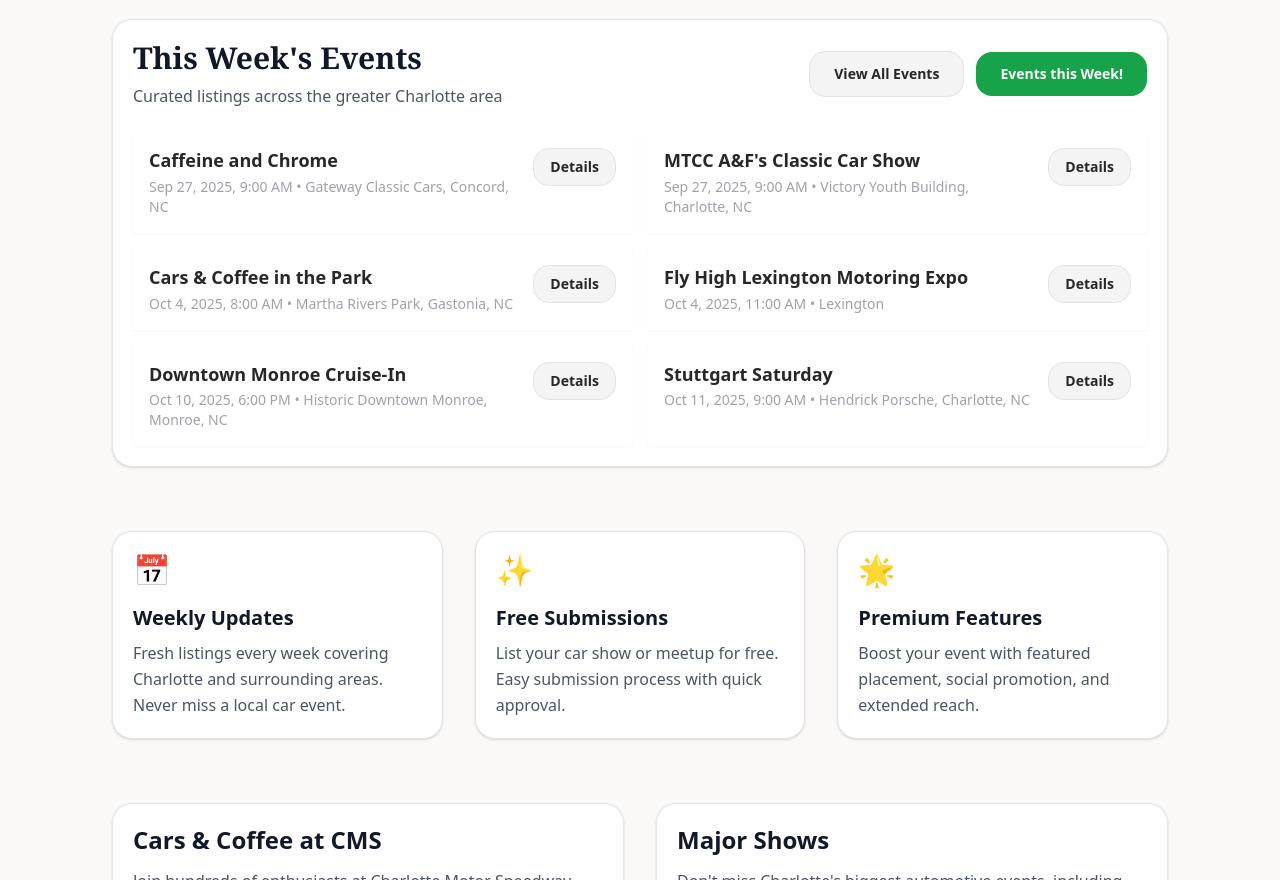
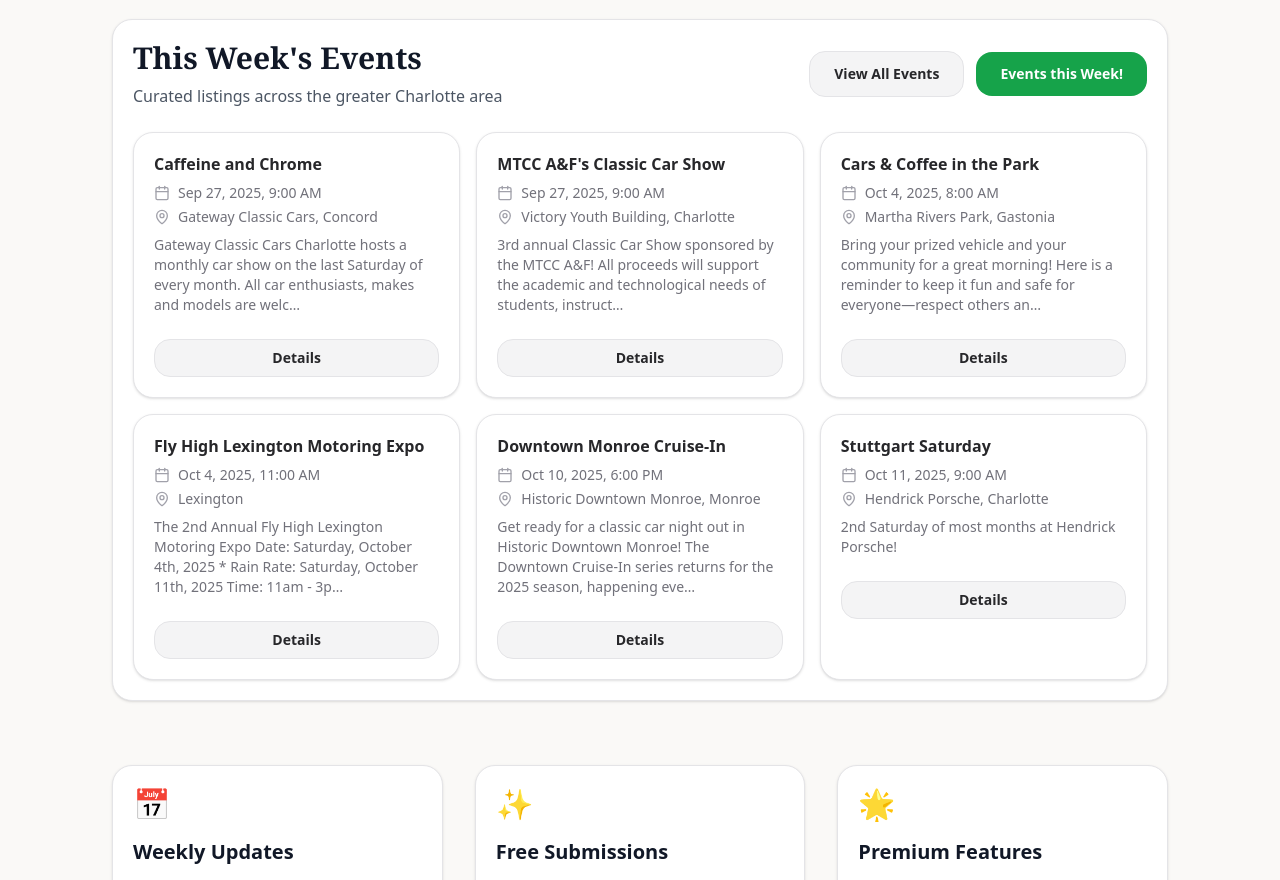
Before and after one commit to kevinscooke/ccs26, a Next.js app: page / in a window 1280 px wide. Shown: the part 620-1500 px from the top of the page. Built offline with nearby package versions, Linux system fonts and the light colour scheme.

Commit message:
pushing some changes.

```diff
--- a/app/(marketing)/page.tsx
+++ b/app/(marketing)/page.tsx
@@ -1,5 +1,5 @@
 import { Suspense } from 'react';
-import eventsData from '../../public/events.json';
+import UpcomingSix from '@/components/event/UpcomingSix';
 import Image from "next/image";
 import { TAGS } from "@/lib/tags";
 import type { Metadata } from "next";
@@ -51,11 +51,11 @@ export default function Home() {
         <div className="flex items-center justify-between md:flex-nowrap flex-wrap gap-4 mb-6">
           {/* Left: heading/intro */}
           <div className="min-w-0">
-            <h2
+              <h2
               className="text-3xl font-bold text-gray-900 mb-2"
               style={{ fontFamily: "'Source Serif Pro', Georgia, serif" }}
             >
-              This Week's Events
+              This Week&apos;s Events
             </h2>
             <p className="text-gray-600">
               Curated listings across the greater Charlotte area
@@ -71,54 +71,13 @@ export default function Home() {
           </div>
         </div>
 
-        <section className="mt-4 grid gap-4 sm:grid-cols-1 lg:grid-cols-2">
-          {eventsData
-            .filter((e) => e.status === 'PUBLISHED' && new Date(e.startAt) >= new Date())
-            .sort((a, b) => new Date(a.startAt).getTime() - new Date(b.startAt).getTime() || a.title.localeCompare(b.title))
-            .slice(0, 6)
-            .map((e) => (
-              <article key={e.id} className="flex flex-col sm:flex-row items-start gap-4 p-4 rounded-lg bg-white/5 shadow-sm">
-                <div className="min-w-0 order-1">
-                  <div className="flex items-center gap-3">
-                    <h3 className="text-lg font-semibold leading-snug truncate">
-                      <a className="hover:underline" href={`/events/${e.slug}`}>{e.title}</a>
-                    </h3>
-                    {e.isFeatured && <span className="ccs-badge">Featured</span>}
-                  </div>
-                  <p className="mt-1 text-sm text-zinc-400">
-                    {new Intl.DateTimeFormat('en-US', { dateStyle: 'medium', timeStyle: 'short', timeZone: 'America/New_York' }).format(new Date(e.startAt))}
-                    {(() => {
-                      function clean(str?: string | null) {
-                        if (!str) return "";
-                        return (
-                          str
-                            .replace(/[\x00-\x1F\x7F]+/g, " ")
-                            .replace(/\b(19\d{2}|20\d{2})\b/g, " ")
-                            .replace(/\s+/g, " ")
-                            .trim()
-                        );
-                      }
-
-                      if (e.venue?.name) {
-                        const venue = clean(e.venue.name);
-                        const city = clean(e.venue.city);
-                        const state = clean(e.venue.state);
-                        const parts = [venue, city, state].filter(Boolean);
-                        return parts.length ? ` • ${parts.join(", ")}` : "";
-                      } else if (e.city?.name) {
-                        const c = clean(e.city.name);
-                        return c ? ` • ${c}` : "";
-                      } else {
-                        return "";
-                      }
-                    })()}
-                  </p>
-                </div>
-                <div className="order-2 mt-3 sm:mt-0 ml-0 sm:ml-auto flex gap-2 w-full sm:w-auto">
-                  <a className="ccs-btn w-full sm:w-auto justify-center" href={`/events/${e.slug}`}>Details</a>
-                </div>
-              </article>
-            ))}
+        <section className="mt-4">
+          <Suspense>
+            {/* UpcomingSix is an async Server Component that uses the runtime loader
+                so it shows the same merged events as /events (loadEvents()). */}
+            {/* It returns the same 6-item grid UI. */}
+            <UpcomingSix />
+          </Suspense>
         </section>
 </section>
 
@@ -160,8 +119,8 @@ export default function Home() {
         </div>
         <div className="ccs-card">
           <h3 className="text-2xl font-semibold text-gray-900 mb-3">Major Shows</h3>
-          <p className="text-gray-600 mb-4 leading-relaxed">
-            Don't miss Charlotte's biggest automotive events, including AutoFair, Charlotte Auto Show, and special exhibitions.
+            <p className="text-gray-600 mb-4 leading-relaxed">
+            Don&apos;t miss Charlotte&apos;s biggest automotive events, including AutoFair, Charlotte Auto Show, and special exhibitions.
           </p>
           <a className="ccs-btn inline-block" href="/events">See Major Events</a>
         </div>
--- a/app/(marketing)/pricing/page.tsx
+++ b/app/(marketing)/pricing/page.tsx
@@ -129,7 +129,7 @@ export default function Pricing() {
               Our platform connects thousands of car lovers with local events every month.
             </p>
             <p>
-              Whether you're organizing a casual cars &amp; coffee or a major auto show,
+              Whether you&apos;re organizing a casual cars &amp; coffee or a major auto show,
               our targeted audience ensures your event reaches the right people at the right time.
             </p>
           </div>
@@ -174,7 +174,7 @@ export default function Pricing() {
             </p>
           </div>
           <div className="ccs-card">
-            <h3 className="text-lg font-semibold text-[var(--fg)]">What's included in social promotion?</h3>
+            <h3 className="text-lg font-semibold text-[var(--fg)]">What&apos;s included in social promotion?</h3>
             <p className="mt-2 text-[var(--fg)] leading-relaxed">
               Featured events receive dedicated posts on our Instagram and Facebook channels, reaching thousands of local car enthusiasts.
             </p>
--- a/app/events/page.tsx
+++ b/app/events/page.tsx
@@ -3,9 +3,9 @@ import React from "react";
 import Link from "next/link";
 import GoogleAd from "@/components/ui/GoogleAd";
 import type { Metadata } from "next";
-import eventsData from "../data/events.json";
+import { loadEvents } from "@/lib/data";
 
-// Fully static page
+// Use runtime loader so /events stays in sync with V2 JSON (no rebuild needed)
 
 export const metadata: Metadata = {
   title: "All Charlotte Car Shows | Charlotte Car Shows",
@@ -26,8 +26,9 @@ export const metadata: Metadata = {
       "All upcoming Charlotte-area car shows, Cars & Coffee, meets, cruise-ins, and track nights.",
   },
 };
-export default function EventsAllPage() {
+export default async function EventsAllPage() {
   const now = new Date();
+  const eventsData = await loadEvents();
   type EventType = typeof eventsData[number];
   const events = (eventsData as EventType[])
     .filter((e: EventType) => e.status === "PUBLISHED" && new Date(e.startAt) >= now)
--- a/app/not-found.tsx
+++ b/app/not-found.tsx
@@ -4,7 +4,7 @@ export default function NotFound() {
     <div className="min-h-screen flex items-center justify-center p-8">
       <div className="max-w-xl text-center space-y-4">
         <h1 className="text-3xl font-bold">Page not found</h1>
-        <p className="text-sm text-zinc-600">We couldn't find what you were looking for.</p>
+  <p className="text-sm text-zinc-600">We couldn&apos;t find what you were looking for.</p>
         <div>
           <Link href="/" className="ccs-btn-primary px-4 py-2">Return home</Link>
         </div>
--- a/components/ads/AdSense.tsx
+++ b/components/ads/AdSense.tsx
@@ -14,11 +14,10 @@ export default function AdSense({ adSlot = "1234567890", className = "", style }
     try {
       const el = adRef.current?.querySelector('ins.adsbygoogle') as HTMLElement | null;
       if (el && !el.dataset.adsPlaced) {
-        // mark this element so we don't push again for it
-        el.dataset.adsPlaced = '1';
-        // eslint-disable-next-line @typescript-eslint/ban-ts-comment
-        // @ts-ignore
-        (window.adsbygoogle = window.adsbygoogle || []).push({});
+  // mark this element so we don't push again for it
+  el.dataset.adsPlaced = '1';
+  // @ts-ignore - adsbygoogle global provided by external script
+  (window.adsbygoogle = window.adsbygoogle || []).push({});
       }
     } catch (e) {
       // ignore errors in static export / test environments
--- a/components/event/UpcomingSix.tsx
+++ b/components/event/UpcomingSix.tsx
@@ -1,36 +1,11 @@
 // components/event/UpcomingSix.tsx
 import Link from "next/link";
-import fs from "fs";
-import path from "path";
+import { loadEvents } from "@/lib/data";
+import { Calendar, MapPin } from "lucide-react";
 
-export const runtime = "nodejs";
-
-function loadEventsSync(): any[] {
-  // Try public/data/events.json, then app/data/events.json, then public/events.json
-  const candidates = [
-    path.join(process.cwd(), "public", "data", "events.json"),
-    path.join(process.cwd(), "app", "data", "events.json"),
-    path.join(process.cwd(), "public", "events.json"),
-  ];
-
-  for (const p of candidates) {
-    try {
-      if (fs.existsSync(p)) {
-        const raw = fs.readFileSync(p, "utf8");
-        const parsed = JSON.parse(raw);
-        if (Array.isArray(parsed)) return parsed;
-      }
-    } catch (err) {
-      // ignore and try next
-    }
-  }
-
-  return [];
-}
-
-export default function UpcomingSix() {
+export default async function UpcomingSix() {
   const now = new Date();
-  const eventsData = loadEventsSync();
+  const eventsData = await loadEvents();
   const events = (eventsData as any[])
     .filter((e) => e.status === "PUBLISHED" && new Date(e.startAt) >= now)
     .sort((a, b) => new Date(a.startAt).getTime() - new Date(b.startAt).getTime() || a.title.localeCompare(b.title))
@@ -49,64 +24,64 @@ export default function UpcomingSix() {
   return (
     <div className="mt-4 grid gap-4 sm:grid-cols-2 lg:grid-cols-3">
       {events.map((e) => (
-  <article key={e.id} className="ccs-card flex flex-col sm:flex-row items-start gap-4">
-          {/* date pill - hidden on small screens */}
-          <div className="hidden sm:flex flex-col items-center justify-center w-16 h-16 rounded-md bg-zinc-900 text-white text-xs font-semibold">
-            <div className="text-sm">{new Date(e.startAt).toLocaleDateString('en-US', { month: 'short' }).toUpperCase()}</div>
-            <div className="text-lg leading-none">{new Date(e.startAt).getDate()}</div>
+        <article key={e.id} className="ccs-card flex flex-col items-stretch gap-3">
+          <div className="min-w-0">
+            <h3 className="text-base font-semibold leading-snug truncate text-center sm:text-left">
+              <Link className="hover:underline" href={`/events/${e.slug}`}>
+                {e.title}
+              </Link>
+            </h3>
+
+            <p className="mt-2 text-sm text-zinc-500 flex items-center justify-center gap-2 sm:justify-start sm:text-left">
+              <Calendar className="w-4 h-4 text-zinc-400" />
+              <span>{fmt.format(new Date(e.startAt))}</span>
+            </p>
+
+            {/* Location */}
+            {(() => {
+              function clean(str?: string | null) {
+                if (!str) return "";
+                return str.replace(/[\x00-\x1F\x7F]+/g, " ").replace(/\s+/g, " ").trim();
+              }
+
+              const venueName = clean(e.venue?.name || null);
+              const cityName = clean(e.city?.name || e.venue?.city || null);
+              const parts = [venueName, cityName].filter(Boolean);
+              if (parts.length) {
+                return (
+                  <p className="mt-1 text-sm text-zinc-500 flex items-center justify-center gap-2 sm:justify-start sm:text-left">
+                    <MapPin className="w-4 h-4 text-zinc-400" />
+                    <span>{parts.join(', ')}</span>
+                  </p>
+                );
+              }
+              return null;
+            })()}
+
+            {/* Short description (sanitized + truncated) */}
+            {(() => {
+              function clean(str?: string | null) {
+                if (!str) return "";
+                return str.replace(/[\x00-\x1F\x7F]+/g, " ").replace(/\s+/g, " ").trim();
+              }
+              function truncate(s: string, n = 140) {
+                if (!s) return "";
+                return s.length > n ? s.slice(0, n - 1).trim() + '…' : s;
+              }
+
+              const raw = clean(e.description || e.summary || e.excerpt || "");
+              if (!raw) return null;
+              return (
+                <p className="mt-2 text-sm text-zinc-500 text-center sm:text-left">{truncate(raw, 140)}</p>
+              );
+            })()}
           </div>
 
-          <div className="min-w-0 flex-1 order-1">
-            <div className="flex items-start gap-3">
-              <h3 className="text-lg font-semibold leading-snug truncate">
-                <Link className="hover:underline" href={`/events/${e.slug}`}>
-                  {e.title}
-                </Link>
-              </h3>
-              {e.isFeatured && <span className="ccs-badge">Featured</span>}
-            </div>
-
-            <p className="mt-1 text-sm text-zinc-400">
-              {fmt.format(new Date(e.startAt))}
-              {/* Sanitize venue fields to remove control chars and stray '2022' */}
-              {(() => {
-                // Remove C0 control chars, DEL, and any standalone 4-digit year between 1900-2099
-                function clean(str?: string | null) {
-                  if (!str) return "";
-                  return (
-                    str
-                      // strip control chars (0x00-0x1F) and DEL (0x7F)
-                      .replace(/[\x00-\x1F\x7F]+/g, " ")
-                      // remove standalone years like 2022, 1999, 2030
-                      .replace(/\b(19\d{2}|20\d{2})\b/g, " ")
-                      // collapse whitespace and trim
-                      .replace(/\s+/g, " ")
-                      .trim()
-                  );
-                }
-
-                if (e.venue?.name) {
-                  let venue = clean(e.venue.name);
-                  let city = clean(e.venue.city);
-                  let state = clean(e.venue.state);
-                  const parts = [venue, city, state].filter(Boolean);
-                  return parts.length ? ` • ${parts.join(", ")}` : "";
-                } else if (e.city?.name) {
-                  const c = clean(e.city.name);
-                  return c ? ` • ${c}` : "";
-                } else {
-                  return "";
-                }
-              })()}
-            </p>
-          </div>
-
-          {/* Make the details button full-width on small screens to avoid overflow/viewport issues
-              and switch to auto width on sm+ so it sits inline on desktop. */}
-          {/* Ensure the Details button appears below the event info on small screens
-              (order-2), but returns to inline/side position on sm+ displays. */}
-          <div className="order-2 mt-3 sm:mt-0 sm:ml-4 sm:flex-shrink-0 w-full sm:w-auto sm:order-none sm:self-start">
-            <Link className="ccs-btn w-full sm:w-auto justify-center" href={`/events/${e.slug}`}>
+          <div className="mt-3">
+            <Link
+              className="ccs-btn w-full justify-center block text-center"
+              href={`/events/${e.slug}`}
+            >
               Details
             </Link>
           </div>
--- a/components/ui/GoogleAd.tsx
+++ b/components/ui/GoogleAd.tsx
@@ -16,10 +16,9 @@ export default function GoogleAd({ slot, format = "auto", className = "my-8" }:
     try {
       const el = adRef.current?.querySelector('ins.adsbygoogle') as HTMLElement | null;
       if (el && !el.dataset.adsPlaced) {
-        el.dataset.adsPlaced = '1';
-        // eslint-disable-next-line @typescript-eslint/ban-ts-comment
-        // @ts-ignore
-        (window.adsbygoogle = window.adsbygoogle || []).push({});
+  el.dataset.adsPlaced = '1';
+  // @ts-ignore - adsbygoogle global provided by external script
+  (window.adsbygoogle = window.adsbygoogle || []).push({});
       }
     } catch (e) {
       // ignore in static export or test envs
--- a/lib/data.ts
+++ b/lib/data.ts
@@ -98,11 +98,49 @@ export async function loadVenues(): Promise<VenueV2[]> {
 }
 
 export async function loadEvents(): Promise<any[]> {
-  // prefer V2 flat public file if present
-  const v2 = await readPublicJson<EventV2[]>('events.json');
-  if (v2 && Array.isArray(v2)) {
-    const venues = await loadVenues();
-    return normalizeEvents(v2, venues);
+  // prefer V2 flat public file if present. Detect whether the file looks like
+  // V2 (snake_case fields) so we don't mistakenly normalize an already-legacy
+  // file that happens to be named `events.json`.
+  const maybe = await readPublicJson<any[]>('events.json');
+  let publicEvents: any[] | null = null;
+  if (maybe && Array.isArray(maybe)) {
+    const looksLikeV2 = maybe.length > 0 && (Object.prototype.hasOwnProperty.call(maybe[0], 'start_at') || Object.prototype.hasOwnProperty.call(maybe[0], 'venue_id'));
+    if (looksLikeV2) {
+      const venues = await loadVenues();
+      publicEvents = normalizeEvents(maybe as EventV2[], venues);
+    } else {
+      publicEvents = maybe as any[];
+    }
+  }
+
+  // Also try to read the snapshot copy under app/data/events.json on the server
+  // so that if the public file is missing items (partial export) we can merge
+  // in missing entries from the snapshot. This helps avoid accidental data
+  // loss in UpcomingSix when the public export is incomplete.
+  let snapshot: any[] = [];
+  if (typeof window === 'undefined') {
+    try {
+      const p = path.join(process.cwd(), 'app', 'data', 'events.json');
+      const raw = await fs.readFile(p, 'utf8');
+      const parsed = JSON.parse(raw) as any[];
+      if (Array.isArray(parsed)) snapshot = parsed;
+    } catch (err) {
+      // ignore
+    }
+  }
+
+  // If we have publicEvents, merge with snapshot: prefer public by slug, but
+  // include any snapshot events missing from public.
+  if (publicEvents) {
+    if (snapshot.length === 0) return publicEvents;
+    const bySlug = new Map<string, any>();
+    for (const e of publicEvents) {
+      if (e && e.slug) bySlug.set(e.slug, e);
+    }
+    for (const s of snapshot) {
+      if (s && s.slug && !bySlug.has(s.slug)) bySlug.set(s.slug, s);
+    }
+    return Array.from(bySlug.values()).sort((a, b) => new Date(a.startAt).getTime() - new Date(b.startAt).getTime() || (a.title || '').localeCompare(b.title || ''));
   }
 
   // fallback: try legacy nested data folder inside app/data
```
Also changed, not shown: .eslintrc.json (added).
